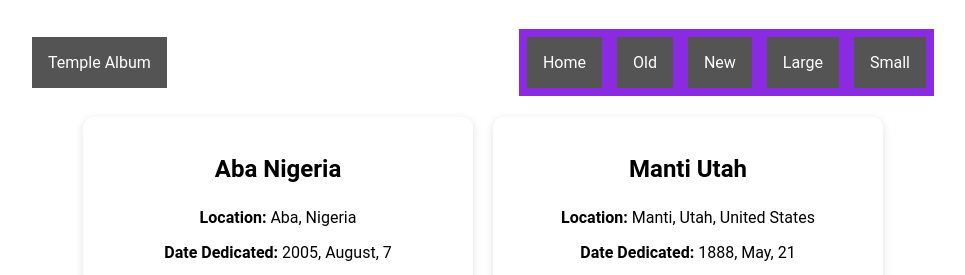
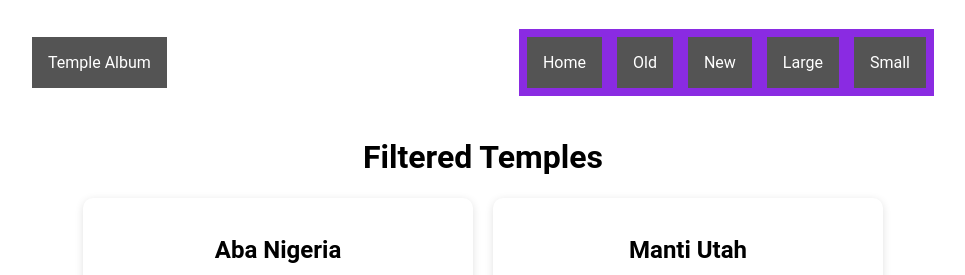
Before and after one commit to seruntendajoel/wdd131, a plain HTML site: page filtered-temples.html in a window 1280 px wide. Shown: the top 275 px of the page, without its empty margins (157-1122 px from the left). Drawn offline with Linux system fonts and the light colour scheme.

Commit message:
week04 change

```diff
--- a/filtered-temples.html
+++ b/filtered-temples.html
@@ -14,6 +14,7 @@
 <body>
     <header>
         <nav class="navbar">
+
             <a href="temples.html" class="logo">Temple Album</a>
             <button class="hamburger" id="hamburger" aria-label="Open navigation menu"
             aria-expanded="false">
@@ -29,6 +30,7 @@
         </nav>
     </header>
     <main>
+        <h1>Filtered Temples</h1>
 
        <div id="temple-container" class="temple-container">
        </div>
--- a/styles/filtered-temples.css
+++ b/styles/filtered-temples.css
@@ -102,3 +102,6 @@ footer{
 h2{
     margin-bottom: 25px;
 }
+h1{
+    text-align: center;
+}
```
